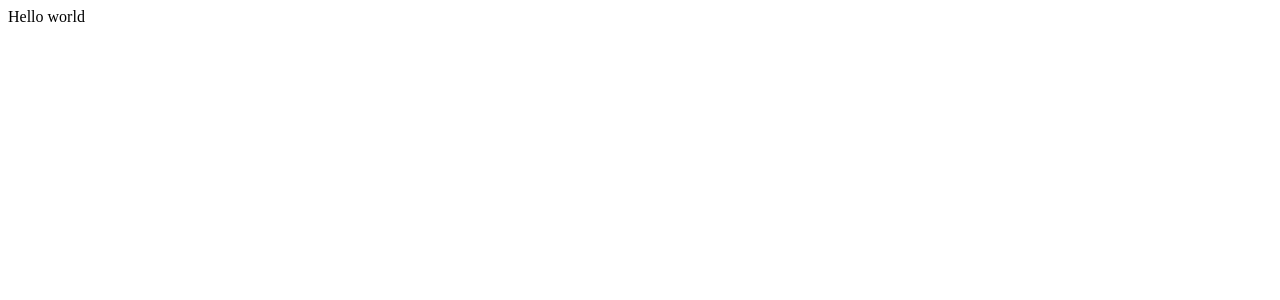
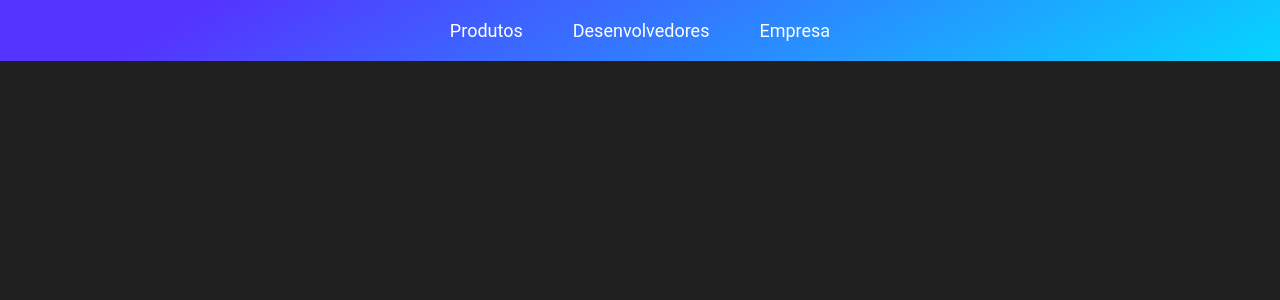
Before and after one commit to Eduardo191/stripe-menu, a React (Create React App) app: page / in a window 1280 px wide. Shown: the top 300 px of the page. Built offline with nearby package versions, Linux system fonts and the light colour scheme.

Commit message:
Setando cor de fundo da barra

```diff
--- a/package.json
+++ b/package.json
@@ -6,9 +6,11 @@
     "@testing-library/jest-dom": "^4.2.4",
     "@testing-library/react": "^9.3.2",
     "@testing-library/user-event": "^7.1.2",
+    "framer-motion": "^2.5.1",
     "react": "^16.13.1",
     "react-dom": "^16.13.1",
-    "react-scripts": "3.4.1"
+    "react-scripts": "3.4.1",
+    "styled-components": "^5.1.1"
   },
   "scripts": {
     "start": "react-scripts start",
--- a/src/App.js
+++ b/src/App.js
@@ -1,8 +1,18 @@
 import React from 'react';
+import GlobalStyles from './styles/GlobalStyles'
+
+import Layout from './components/Layout'
+import NavBar from './components/NavBar'
 
 function App() {
   return (
-    <div>Hello world</div>
+    <>
+      <Layout>
+        <NavBar />
+      </Layout>
+
+      <GlobalStyles />
+    </>
   );
 }
 
--- /dev/null
+++ b/src/components/DropDownOption/Option.js
@@ -0,0 +1,7 @@
+import React from 'react'
+
+export function DropDownOption({ name,  content: Content }) {
+  return (
+    <button className="dropdown-option">{name}</button>
+  )
+}
--- /dev/null
+++ b/src/components/DropDownOption/index.js
@@ -0,0 +1 @@
+export { DropDownOption } from './Option'
--- /dev/null
+++ b/src/components/Layout/index.js
@@ -0,0 +1,12 @@
+import styled from 'styled-components'
+
+const Layout = styled.div`
+  height: 100%;
+`
+
+export const Wrapper = styled.div`
+  max-width: 1280px;
+  margin: 0 auto;
+`
+
+export default Layout
--- /dev/null
+++ b/src/components/NavBar/index.js
@@ -0,0 +1,37 @@
+import React from 'react'
+import { Container, DropDownStyles } from './styles'
+
+import { DropDownOption } from '../DropDownOption'
+
+function NavBar() {
+  return (
+    <DropDownStyles>
+      <Container>
+        <ul>
+          <li>
+            <DropDownOption
+              name="Produtos"
+              content={() => <h1>Produtos</h1>}
+            />
+          </li>
+
+          <li>
+            <DropDownOption
+              name="Desenvolvedores"
+              content={<h1>Desenvolvedores</h1>}
+            />
+          </li>
+
+          <li>
+            <DropDownOption
+              name="Empresa"
+              content={() => <h1>Empresa</h1>}
+            />
+          </li>
+        </ul>
+      </Container>
+    </DropDownStyles>
+  )
+}
+
+export default NavBar
--- /dev/null
+++ b/src/components/NavBar/styles.js
@@ -0,0 +1,26 @@
+import styled from 'styled-components'
+
+export const Container = styled.nav`
+  background: linear-gradient(150deg, #53f 15%, #05d5ff);
+
+  > ul {
+    display: flex;
+    align-items: center;
+    justify-content: center;
+    padding: 0 21px;
+  }
+`
+
+export const DropDownStyles = styled.div`
+  .dropdown-option {
+    padding: 20px 25px;
+    outline: 0;
+    color: #FFF;
+    font-size: 18px;
+    transition: opacity 0.2s;
+
+    &:hover, &:focus {
+      opacity: .55;
+    }
+  }
+`
--- /dev/null
+++ b/src/styles/GlobalStyles.js
@@ -0,0 +1,25 @@
+import { createGlobalStyle } from 'styled-components'
+
+export default createGlobalStyle`
+  * {
+    margin: 0;
+    padding:0;
+    box-sizing: border-box
+  }
+
+  html {
+    min-height: 100%;
+    background: #202020;
+  }
+
+  *, button, input {
+    border: 0;
+    background: none;
+    font-family: 'Roboto', --apple-system, system-ui, sans-serif;
+  }
+
+  ul {
+    list-style: none;
+    padding-left: 0;
+  }
+`
```
Also changed, not shown: 1 other file (tests, documents, lock files or other folders).
